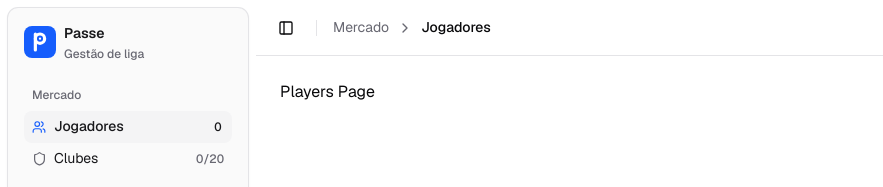
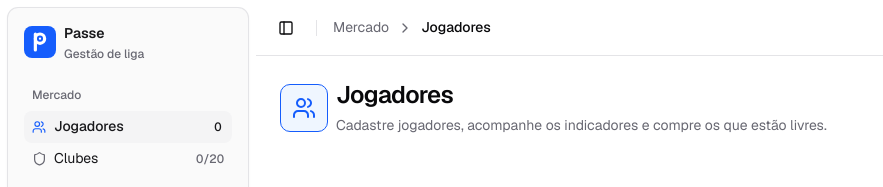
Before and after one commit to Luv4as/passe, a Next.js app in the folder frontend/: page /market/players in a window 1280 px wide. Shown: the top 187 px of the page, without its empty margins (0-883 px from the left). Built offline with nearby package versions, Linux system fonts and the light colour scheme; no server answers.

Commit message:
feat: definindo título padrão para paginas

```diff
--- /dev/null
+++ b/frontend/components/ui/icon-container.tsx
@@ -0,0 +1,12 @@
+interface IconContainerProps {
+    children: React.ReactNode;
+    className?: string;
+}
+
+export function IconContainer({ children, className = '' }: IconContainerProps ) {
+    return (
+        <div className={`flex size-8 shrink-0 items-center justify-center rounded-lg bg-muted text-muted-foreground ${className ?? ""}`}>
+            {children}
+        </div>
+    );
+}
--- a/frontend/components/ui/league-basics.tsx
+++ b/frontend/components/ui/league-basics.tsx
@@ -1,3 +1,4 @@
+import { IconContainer } from "./icon-container";
 import { SvgIcon } from "./svg-icon";
 
 interface LeagueBasicsProps {
@@ -6,14 +7,6 @@ interface LeagueBasicsProps {
     lastMatch?: string;
     clubs?: number;
     players?: number;
-}
-
-function IconContainer({ children }: { children: React.ReactNode }) {
-    return (
-        <div className="flex size-8 shrink-0 items-center justify-center rounded-lg bg-muted text-muted-foreground">
-            {children}
-        </div>
-    );
 }
 
 export default function LeagueBasics({ className, leagueName, lastMatch, clubs, players }: LeagueBasicsProps) {
--- a/frontend/src/app/(main)/layout.tsx
+++ b/frontend/src/app/(main)/layout.tsx
@@ -1,6 +1,8 @@
 'use client'
 
+import { IconContainer } from "@/components/ui/icon-container";
 import { SidebarProvider, SidebarInset, SidebarTrigger } from "@/components/ui/sidebar";
+import { SvgIcon } from "@/components/ui/svg-icon";
 import { AppSidebar } from "@/src/components/sidebar";
 import { ChevronRight } from "lucide-react";
 import { usePathname } from "next/dist/client/components/navigation";
@@ -35,6 +37,43 @@ export default function MainLayout({
         return segment;
     })
 
+    const getPageDescription = () => {
+        const isClubs = segments.includes("clubs");
+        const isDynamicClub = isClubs && segments.length > segments.indexOf("clubs") + 1;
+
+        if (segments.includes("players")) {
+            return "Cadastre jogadores, acompanhe os indicadores e compre os que estão livres.";
+        }
+        if (isClubs) {
+            return isDynamicClub
+                ? "Cada clube começa com 300,00 em caixa e sem jogadores. A liga aceita no máximo 20 clubes."
+                : "Stats do clube";
+        }
+        if (segments.includes("matches")) {
+            return "Jogue partidas entre clubes com os 5 titulares escalados e acompanhe o histórico.";
+        }
+        if (segments.includes("standings")) {
+            return "Todos os clubes, com 3 pontos por vitória e 1 por empate.";
+        }
+        return "Gerenciamento completo da liga de futebol.";
+    };
+
+    const getPageIcon = () => {
+        if (segments.includes("players")) {
+            return "/jogadores.svg";
+        }
+        if (segments.includes("clubs")) {
+            return "/clube.svg";
+        }
+        if (segments.includes("matches")) {
+            return "/partidas.svg";
+        }
+        if (segments.includes("standings")) {
+            return "/classificacao.svg";
+        }
+        return "/jogadores.svg";
+    }
+
     return (
         <SidebarProvider defaultOpen={true}>
             <AppSidebar />
@@ -55,6 +94,26 @@ export default function MainLayout({
                 </header>
 
                 <main className="flex-1 p-6">
+                    <div className="mb-6 flex flex-row items-center gap-2">
+                        <div>
+                            <IconContainer className=" bg-primary-soft border border-primary h-12 w-12 ">
+                                <SvgIcon src={getPageIcon()} className="bg-primary h-6 w-6" />
+                            </IconContainer>
+                        </div>
+                        <div className="flex flex-col gap-1">
+                            <h1 className="text-2xl heading">{routeFormatted[routeFormatted.length - 1]}</h1>
+                            <div className="body-sm text-muted-foreground">
+                                {getPageDescription() !== "Stats do clube" ? (
+                                    getPageDescription()
+                                ) : (
+                                    <div className="flex items-center gap-2">
+
+                                    </div>
+                                )}
+                            </div>
+                        </div>
+
+                    </div>
                     {children}
                 </main>
             </SidebarInset>
--- a/frontend/src/app/(main)/market/players/page.tsx
+++ b/frontend/src/app/(main)/market/players/page.tsx
@@ -1,7 +1,6 @@
 export default function PlayersPage() {
     return(
         <div>
-            <h1>Players Page</h1>
         </div>
     )
 }
--- a/frontend/src/app/(main)/page.tsx
+++ b/frontend/src/app/(main)/page.tsx
@@ -1,12 +1,5 @@
+import { redirect } from "next/dist/client/components/navigation";
+
 export default function Home() {
-  return (
-    <div className="flex flex-col flex-1 min-h-screen w-full items-center justify-center bg-background text-foreground font-sans">
-      <main className="flex w-full flex-1 flex-col items-start justify-between bg-card text-card-foreground border border-border rounded-xl py-12 px-8 sm:px-16">
-        <h1 className="heading font-bold text-primary">Passe</h1>
-        <p className="body text-muted-foreground mt-2">
-          Gerenciamento completo de liga, clubes e mercado.
-        </p>
-      </main>
-    </div>
-  );
+  redirect("/market/players")
 }
--- a/frontend/src/app/globals.css
+++ b/frontend/src/app/globals.css
@@ -27,6 +27,9 @@
   --color-primary: var(--primary);
   --color-primary-hover: var(--primary-hover);
   --color-primary-foreground: var(--primary-foreground);
+  --color-primary-soft-foreground: var(--primary-soft-foreground);
+  --color-primary-soft: var(--primary-soft);
+  --color-soft-foreground: var(--soft-foreground);
   --color-secondary: var(--secondary);
   --color-secondary-foreground: var(--secondary-foreground);
 
@@ -129,6 +132,9 @@
   --primary: var(--primary-color);
   --primary-hover: #1447E6;
   --primary-foreground: var(--primary-foreground-color);
+  --primary-soft-foreground: #91C5FF;
+  --soft-foreground: #91C5FF;
+  --primary-soft: #EFF6FF;
   --secondary: var(--accent-colorW);
   --secondary-foreground: var(--accent-foreground-colorW);
   --destructive: var(--destructive-colorW);
@@ -164,6 +170,9 @@
     --input: var(--input-colorB);
     --ring: var(--ring-colorB);
     --primary-hover: #3280FF;
+    --primary-soft-foreground: #91C5FF;
+    --primary-soft: #EFF6FF;
+    --soft-foreground: #91C5FF;
     --secondary: var(--accent-colorB);
     --secondary-foreground: var(--accent-foreground-colorB);
     --destructive: var(--destructive-colorB);
@@ -195,6 +204,9 @@
   --ring: var(--ring-colorB);
 
   --primary-hover: #3280FF;
+  --primary-soft-foreground: #91C5FF;
+  --primary-soft: #EFF6FF;
+  --soft-foreground: #91C5FF;
   --secondary: var(--accent-colorB);
   --secondary-foreground: var(--accent-foreground-colorB);
   --destructive: var(--destructive-colorB);
```
